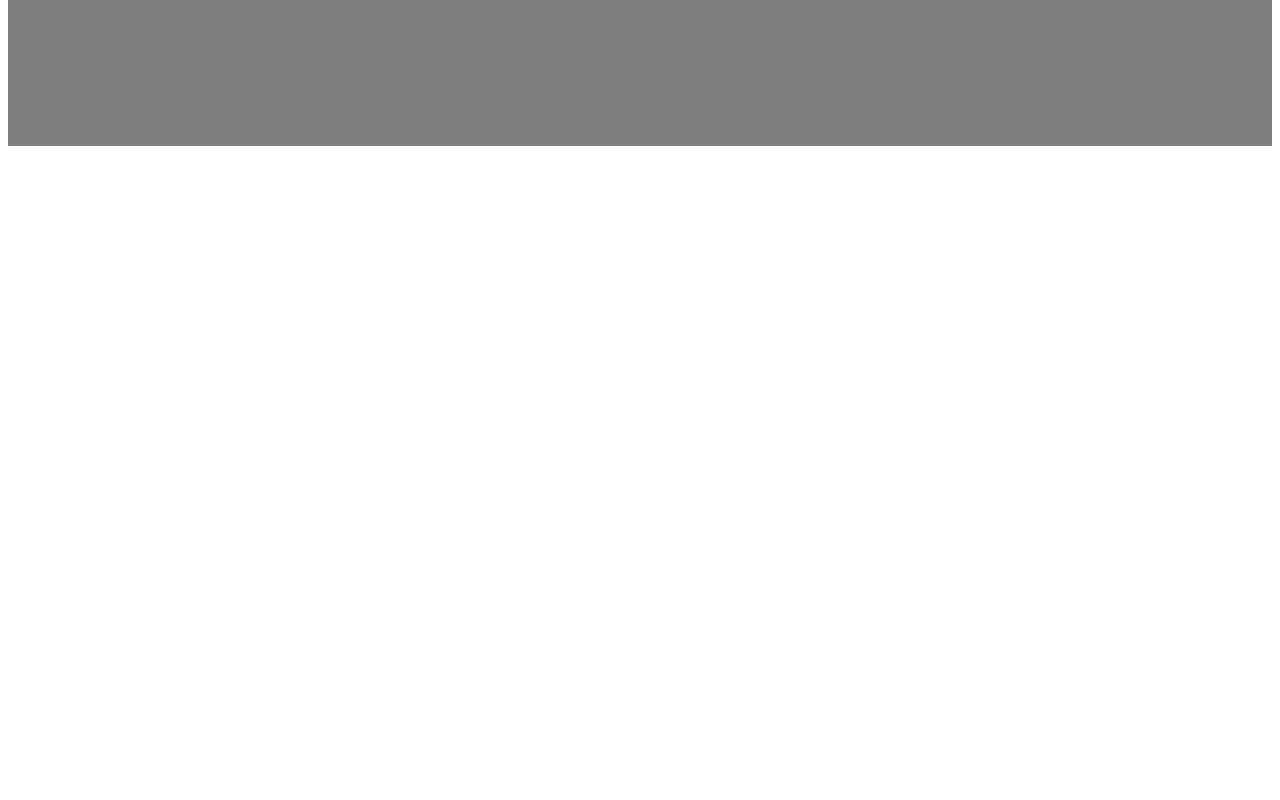
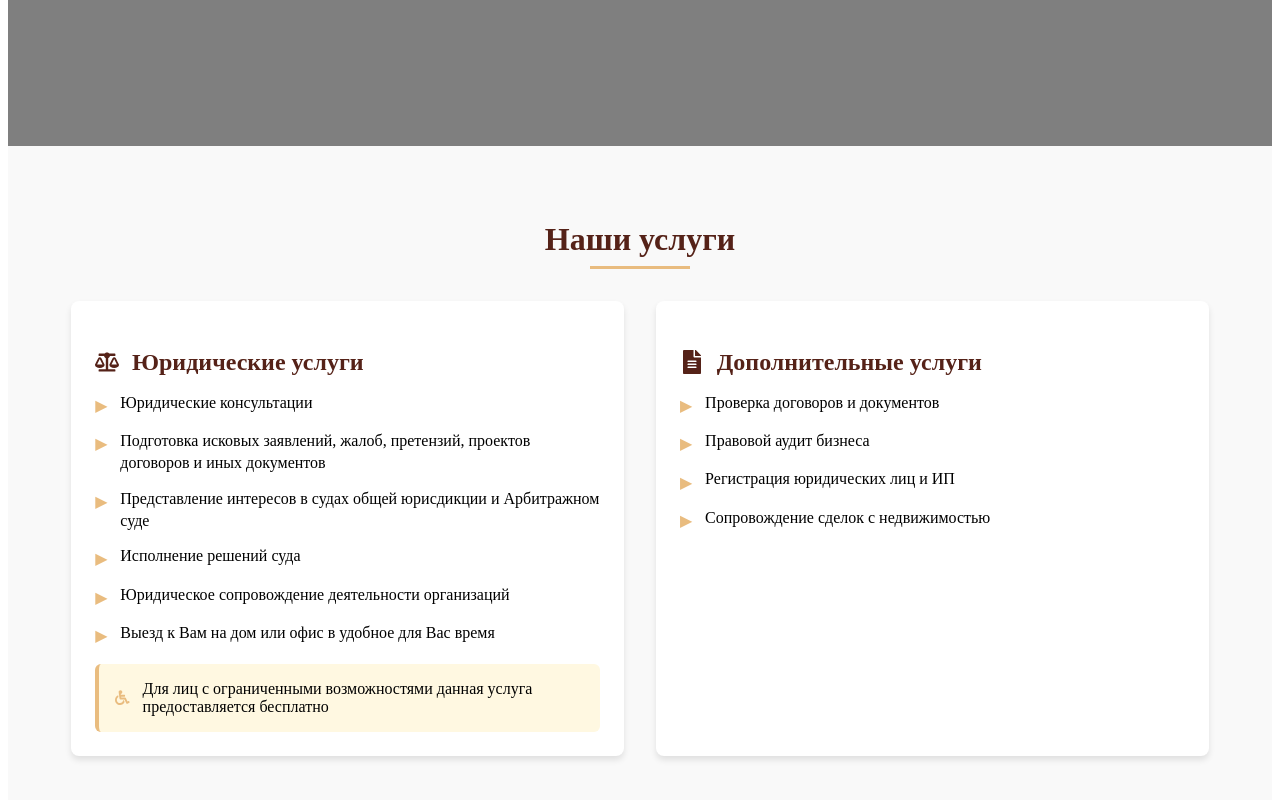
Before and after one commit to LokiMATI/MIG, a React (Vite) app: page / in a window 1280 px wide. Shown: the part 769-1569 px from the top of the page. Before the commit the page ends 923 px from the top, so only its background shows below. Built offline with nearby package versions, Linux system fonts and the light colour scheme.

Commit message:
feat: added ServicesPage.jsx

```diff
--- a/package.json
+++ b/package.json
@@ -12,6 +12,7 @@
   "dependencies": {
     "react": "^19.1.0",
     "react-dom": "^19.1.0",
+    "react-icons": "^5.5.0",
     "styled-components": "^6.1.18"
   },
   "devDependencies": {
--- a/src/App.jsx
+++ b/src/App.jsx
@@ -1,11 +1,13 @@
 import './App.css'
 import Header from "./components/Header.jsx";
 import MainPage from "./pages/MainPage.jsx";
+import ServicesPage from "./pages/ServicesPage.jsx";
 
 function App() {
   return <>
     <Header />
     <MainPage/>
+    <ServicesPage/>
   </>
 
 }
--- /dev/null
+++ b/src/pages/ServicesPage.jsx
@@ -0,0 +1,150 @@
+import React from 'react';
+import styled from 'styled-components';
+import { FaBalanceScale, FaFileAlt, FaGavel, FaHandshake, FaBuilding, FaHome, FaWheelchair } from 'react-icons/fa';
+
+const ServicesSection = styled.section`
+  padding: 3rem 5%;
+  background-color: #f9f9f9;
+`;
+
+const SectionTitle = styled.h2`
+  text-align: center;
+  color: #552218;
+  font-size: 2rem;
+  margin-bottom: 2rem;
+  position: relative;
+
+  &::after {
+    content: '';
+    display: block;
+    width: 100px;
+    height: 3px;
+    background: #E9BC7F;
+    margin: 0.5rem auto;
+  }
+`;
+
+const ServicesGrid = styled.div`
+  display: grid;
+  grid-template-columns: repeat(auto-fit, minmax(300px, 1fr));
+  gap: 2rem;
+  max-width: 1200px;
+  margin: 0 auto;
+`;
+
+const ServiceCategory = styled.div`
+  background: white;
+  border-radius: 8px;
+  padding: 1.5rem;
+  box-shadow: 0 4px 6px rgba(0, 0, 0, 0.1);
+`;
+
+const CategoryTitle = styled.h3`
+  color: #552218;
+  font-size: 1.5rem;
+  display: flex;
+  align-items: center;
+  gap: 0.8rem;
+  margin-bottom: 1rem;
+`;
+
+const ServiceList = styled.ul`
+  list-style: none;
+  padding: 0;
+`;
+
+const ServiceItem = styled.li`
+  margin-bottom: 0.8rem;
+  display: flex;
+  align-items: flex-start;
+  gap: 0.8rem;
+  line-height: 1.4;
+`;
+
+const ServiceIcon = styled.span`
+  color: #E9BC7F;
+  flex-shrink: 0;
+  margin-top: 0.2rem;
+`;
+
+const SpecialNote = styled.div`
+  background: #fff8e1;
+  padding: 1rem;
+  border-radius: 6px;
+  margin-top: 1rem;
+  display: flex;
+  gap: 0.8rem;
+  align-items: center;
+  border-left: 4px solid #E9BC7F;
+`;
+
+const ServicesBlock = () => {
+    return (
+        <ServicesSection>
+            <SectionTitle>Наши услуги</SectionTitle>
+            <ServicesGrid>
+                <ServiceCategory>
+                    <CategoryTitle>
+                        <FaBalanceScale /> Юридические услуги
+                    </CategoryTitle>
+                    <ServiceList>
+                        <ServiceItem>
+                            <ServiceIcon>▶</ServiceIcon>
+                            Юридические консультации
+                        </ServiceItem>
+                        <ServiceItem>
+                            <ServiceIcon>▶</ServiceIcon>
+                            Подготовка исковых заявлений, жалоб, претензий, проектов договоров и иных документов
+                        </ServiceItem>
+                        <ServiceItem>
+                            <ServiceIcon>▶</ServiceIcon>
+                            Представление интересов в судах общей юрисдикции и Арбитражном суде
+                        </ServiceItem>
+                        <ServiceItem>
+                            <ServiceIcon>▶</ServiceIcon>
+                            Исполнение решений суда
+                        </ServiceItem>
+                        <ServiceItem>
+                            <ServiceIcon>▶</ServiceIcon>
+                            Юридическое сопровождение деятельности организаций
+                        </ServiceItem>
+                        <ServiceItem>
+                            <ServiceIcon>▶</ServiceIcon>
+                            Выезд к Вам на дом или офис в удобное для Вас время
+                        </ServiceItem>
+                    </ServiceList>
+                    <SpecialNote>
+                        <FaWheelchair style={{ color: '#E9BC7F', fontSize: '1.2rem' }} />
+                        <span>Для лиц с ограниченными возможностями данная услуга предоставляется бесплатно</span>
+                    </SpecialNote>
+                </ServiceCategory>
+
+                <ServiceCategory>
+                    <CategoryTitle>
+                        <FaFileAlt /> Дополнительные услуги
+                    </CategoryTitle>
+                    <ServiceList>
+                        <ServiceItem>
+                            <ServiceIcon>▶</ServiceIcon>
+                            Проверка договоров и документов
+                        </ServiceItem>
+                        <ServiceItem>
+                            <ServiceIcon>▶</ServiceIcon>
+                            Правовой аудит бизнеса
+                        </ServiceItem>
+                        <ServiceItem>
+                            <ServiceIcon>▶</ServiceIcon>
+                            Регистрация юридических лиц и ИП
+                        </ServiceItem>
+                        <ServiceItem>
+                            <ServiceIcon>▶</ServiceIcon>
+                            Сопровождение сделок с недвижимостью
+                        </ServiceItem>
+                    </ServiceList>
+                </ServiceCategory>
+            </ServicesGrid>
+        </ServicesSection>
+    );
+};
+
+export default ServicesBlock;
```
Also changed, not shown: 1 other file (tests, documents, lock files or other folders).
